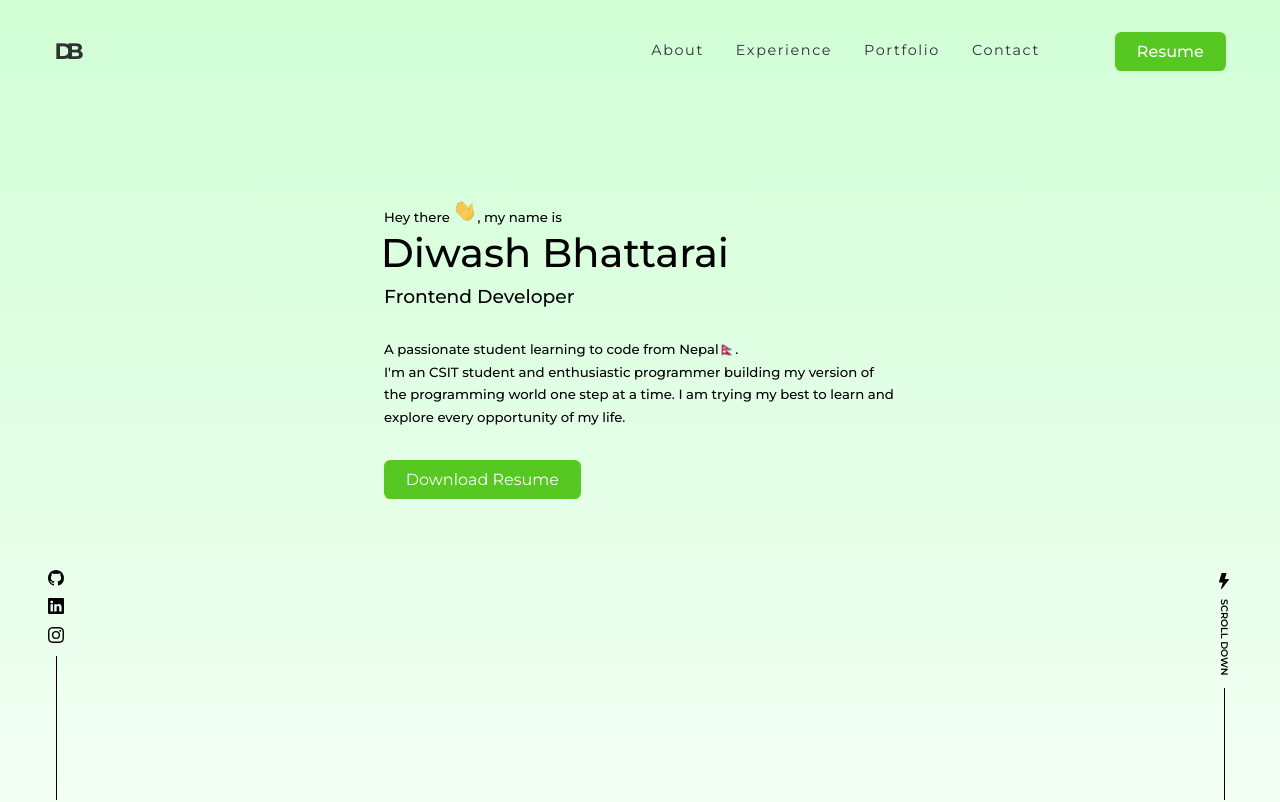
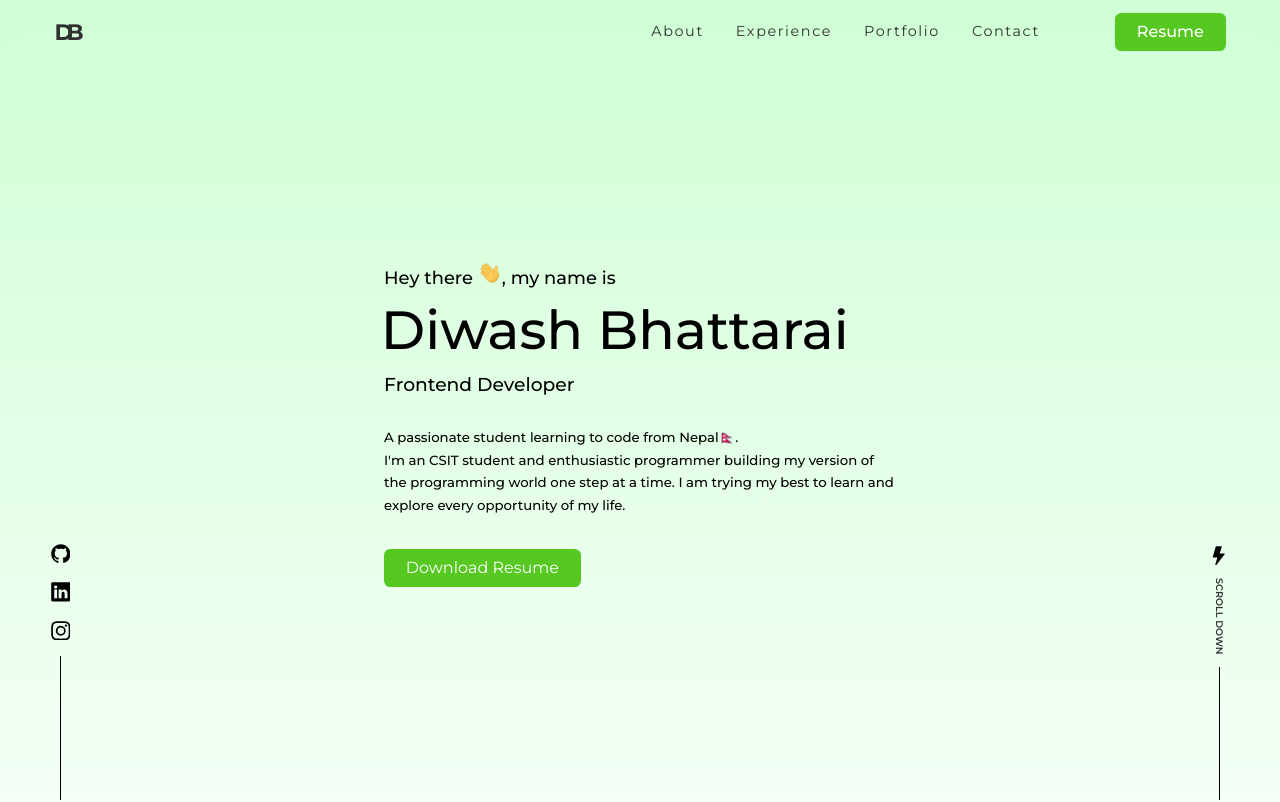
Before and after one commit to diwashbhattarai999/db-portfolio, a React (Create React App) app: page / in a window 1280 px wide. Shown: the top 802 px of the page. Built offline with nearby package versions, Linux system fonts and the light colour scheme.

Commit message:
navbar update

```diff
--- a/src/App.js
+++ b/src/App.js
@@ -1,3 +1,4 @@
+import { useRef } from "react";
 import {
   About,
   Contact,
@@ -13,11 +14,15 @@ import {
 } from "./components";
 
 function App() {
+
+  const contentRef = useRef();
+
   return (
     <div className="main">
-      <Nav />
+      <Nav contentRef={contentRef}/>
       <LeftSocial />
       <RightSocial />
+      <div id="content" ref={contentRef}>
         <Header />
         <About />
         <Experience />
@@ -27,6 +32,7 @@ function App() {
         <Contact />
         <Footer />
       </div>
+    </div>
   );
 }
 
--- a/src/components/header/Header.css
+++ b/src/components/header/Header.css
@@ -1,7 +1,6 @@
 .header__container {
   position: relative;
   height: 100vh;
-  /* padding-top: 6rem; */
   display: flex;
   justify-content: center;
 }
@@ -9,13 +8,15 @@
 /* ==================== Header Hero ==================== */
 
 .header__container .header__hero {
-  padding-top: 6rem;
+  margin: auto 0;
+  padding-bottom: 5rem;
   text-align: left;
   max-width: 32rem;
 }
 
 .header__container .header__hero .header__hero-title {
   margin-bottom: -0.6rem;
+  font-size: clamp(.8rem, 1.4vw, 3rem);
 }
 
 .header__hero > h5 > img {
@@ -25,6 +26,7 @@
 
 .header__container .header__hero h1 {
   margin-left: -0.2rem;
+  font-size: clamp(1.8rem, 4.2vw, 5rem);
 }
 
 .header__container .header__hero h3 {
@@ -38,3 +40,14 @@
 .header__container .header__hero .btn {
   margin-top: 2rem;
 }
+
+
+/* =============== MEDIA QUERIES(MEDIUM DEVICES) =============== */
+@media screen and (max-width: 1024px) {
+
+}
+
+/* =============== MEDIA QUERIES(SMALL DEVICES) =============== */
+@media screen and (max-width: 600px) {
+
+}
--- a/src/components/nav/Nav.css
+++ b/src/components/nav/Nav.css
@@ -1,17 +1,22 @@
 .nav__container {
-  padding: 2rem 3.4rem;
-  /* height: var(--nav-height); */
+  padding: 0 3.4rem;
+  height: var(--nav-height);
   display: flex;
   justify-content: space-between;
   align-items: center;
   position: sticky;
   top: 0;
+  backdrop-filter: blur(8px);
   z-index: 999;
 }
 
 .active {
-  background-color: var(--color-blue);
-  padding: 1rem 3.4rem;
+  background-color: rgb(208, 255, 213, 0.5);
+  padding: 0 3.4rem;
+  transform: translateY(0);
+}
+.hidden{
+  transform: translateY(calc(var(--nav-height) * -1))
 }
 
 .nav__container .nav__logo {
@@ -65,13 +70,16 @@
   display: none;
 }
 
-@media screen and (max-width: 700px) {
+
+/* ==================== Responsive Mobile ==================== */
+
+@media screen and (max-width: 750px) {
   .nav__container {
     padding: 2rem;
   }
 
   .active {
-    padding: 1rem 3.4rem;
+    padding: 1rem 1.8rem;
   }
 
   .nav__container .nav__menu {
@@ -81,11 +89,13 @@
 
   .nav__container .nav__links {
     position: absolute;
-    right: 1.6rem;
-    top: 1.6rem;
+    right: 0;
+    top: 0;
     flex-direction: column;
     background-color: var(--color-blue);
     padding: 6rem 4rem;
+    height: 100vh;
+    width: 60%;
     border-radius: .4rem;
     box-shadow: 0 0 10px 5px rgba(112, 112, 112, 0.1);
   }
--- a/src/components/nav/Nav.jsx
+++ b/src/components/nav/Nav.jsx
@@ -1,31 +1,84 @@
-import React, { useState } from "react";
+import React, { useEffect, useRef, useState } from "react";
 import "./Nav.css";
 import { CgMenuRight } from "react-icons/cg";
 import { RxCross2 } from "react-icons/rx";
 import CV from "../../assets/DiwashCv.pdf";
 
-const Nav = () => {
-  const [navbar, setNavbar] = useState(false);
+const Nav = ({ contentRef }) => {
+  const [showNavbar, setShowNavbar] = useState(true);
+  const [lastScrollY, setLastScrollY] = useState(0);
+
   const [menuIcon, setMenuIcon] = useState(false);
 
-  const changeBackground = () => {
-    window.scrollY > 0 ? setNavbar(true) : setNavbar(false);
-  };
-  window.addEventListener("scroll", changeBackground);
+  const linkRef = useRef();
+  /* ==================== Click Outside Close ==================== */
 
-  const navActive = navbar ? "nav__container active" : "nav__container";
+  useEffect((e) => {
+    const handleNav = (e) => {
+      if (!linkRef.current.contains(e.target)) {
+        setMenuIcon(false);
+      }
+    };
 
+    /* ==================== Click Outside Close End ==================== */
+
+    document.addEventListener("mousedown", handleNav);
+  });
+
+  /* ==================== Scroll Navbar ==================== */
+
+  useEffect(() => {
+    const handleScroll = () => {
+      if (typeof window !== "undefined") {
+        if (window.scrollY > lastScrollY) {
+          setShowNavbar(false);
+        } else {
+          setShowNavbar(true);
+        }
+
+        setLastScrollY(window.scrollY);
+      }
+    };
+
+    if (typeof window !== "undefined") {
+      window.addEventListener("scroll", handleScroll);
+
+      // CleanUp Function
+      return () => window.removeEventListener("scroll", handleScroll);
+    }
+  }, [lastScrollY]);
+
+  /* ==================== Scroll Navbar End ==================== */
+
+  /* ==================== Blur Bg ==================== */
+
+  useEffect(() => {
+    if (menuIcon) contentRef.current.className = "blur";
+    else contentRef.current.className = undefined;
+  });
+
+  /* ==================== Blur Bg End ==================== */
+
+  /* ==================== Mobile Navbar ==================== */
   const handleMenu = () => {
     setMenuIcon((prevMenuIcon) => !prevMenuIcon);
   };
 
+  /* =============== Body Scroll=============== */
+  if (menuIcon) document.body.style.overflow = "hidden";
+  else document.body.style.overflow = "auto";
+  /* =============== Body Scroll End =============== */
+
   const showNavLinks = menuIcon ? "nav__links" : "nav__links nav__close";
-  console.log(showNavLinks)
+
+  /* ==================== Mobile Navbar End==================== */
 
   return (
-    <nav className={navActive}>
-      <a href="#home" className="nav__logo">DB</a>
-      <div className={showNavLinks}>
+    <nav className={`nav__container  ${showNavbar ? "active" : "hidden"}`}>
+      <a href="#home" className="nav__logo">
+        DB
+      </a>
+      <div className={showNavLinks} ref={linkRef}>
         <a href="#about" className="nav__link">
           About
         </a>
--- a/src/components/social/LeftSocial.js
+++ b/src/components/social/LeftSocial.js
@@ -4,9 +4,9 @@ import { BsGithub, BsInstagram, BsLinkedin } from "react-icons/bs";
 const LeftSocial = () => {
   return (
     <div className="social__container social__left">
-      <BsGithub />
-      <BsLinkedin />
-      <BsInstagram />
+      <BsGithub  className="social__link"/>
+      <BsLinkedin className="social__link"/>
+      <BsInstagram className="social__link"/>
 
       <div className="social__line"></div>
     </div>
--- a/src/components/social/RightSocial.js
+++ b/src/components/social/RightSocial.js
@@ -4,8 +4,8 @@ import "./Social.css";
 const RightSocial = () => {
   return (
     <div className="social__container social__right">
-      <BsLightningFill className="dark__mode"/>
-      <div className="scroll__down">Scroll down</div>
+      <BsLightningFill className="dark__mode social__link"/>
+      <a href="#about" className="scroll__down">Scroll down</a>
       <div className="social__line"></div>
     </div>
   );
--- a/src/components/social/Social.css
+++ b/src/components/social/Social.css
@@ -7,7 +7,8 @@
   flex-direction: column;
   align-items: center;
   gap: 0.8rem;
-    width: 1rem;
+  width: 1.6rem;
+  z-index: 999;
 }
 
 .social__line {
@@ -17,7 +18,7 @@
 }
 
 /* ====================  Social left ==================== */
-.social__left{
+.social__left {
   right: auto;
 }
 
@@ -27,23 +28,42 @@
   left: auto;
 }
 
-.scroll__down{
+.scroll__down {
   writing-mode: vertical-lr;
-    font-size: .6rem;
+  font-size: 0.6rem;
   font-weight: 600;
   text-transform: uppercase;
   cursor: pointer;
 }
 
-.dark__mode{
-    margin-bottom: -.2rem;
+.dark__mode {
+  margin-bottom: -0.2rem;
   cursor: pointer;
 }
 
-.social__right .social__line{
-    height: 7rem;
+.social__right .social__line {
+  height: 8.3rem;
 }
 
-.scroll__down:hover{
+.scroll__down:hover {
   color: var(--color-green);
 }
+
+.social__link{
+    width: 1.6rem;
+    height: 1.6rem;
+    padding: .2rem;
+}
+
+.social__link:hover{
+    color: var(--color-green);
+    cursor: pointer;
+}
+
+
+/* =============== MEDIA QUERIES(SMALL DEVICES) =============== */
+@media screen and (max-width: 768px) {
+    .social__container{
+        display: none;
+    }
+}
--- a/src/index.css
+++ b/src/index.css
@@ -27,10 +27,10 @@
   --transition: all 0.4 ease;
 
   --container-width-lg: 75%;
-  --container-width-md: 86%;
-  --container-width-sm: 90%;
+  --container-width-md: 82%;
+  --container-width-sm: 86%;
 
-  --nav-height: 6rem;
+  --nav-height: 4rem;
 }
 
 html {
@@ -133,6 +133,16 @@ img {
   object-fit: cover;
 }
 
+.main{
+  position: relative;
+}
+
+.blur{
+  filter: blur(5px) brightness(0.7);
+  transition: var(--transition);
+  pointer-events: none;
+  user-select: none;
+}
 /* =============== MEDIA QUERIES(MEDIUM DEVICES) =============== */
 @media screen and (max-width: 1024px) {
   .container {
```
Lines whose indentation alone changed are shown as unchanged.
